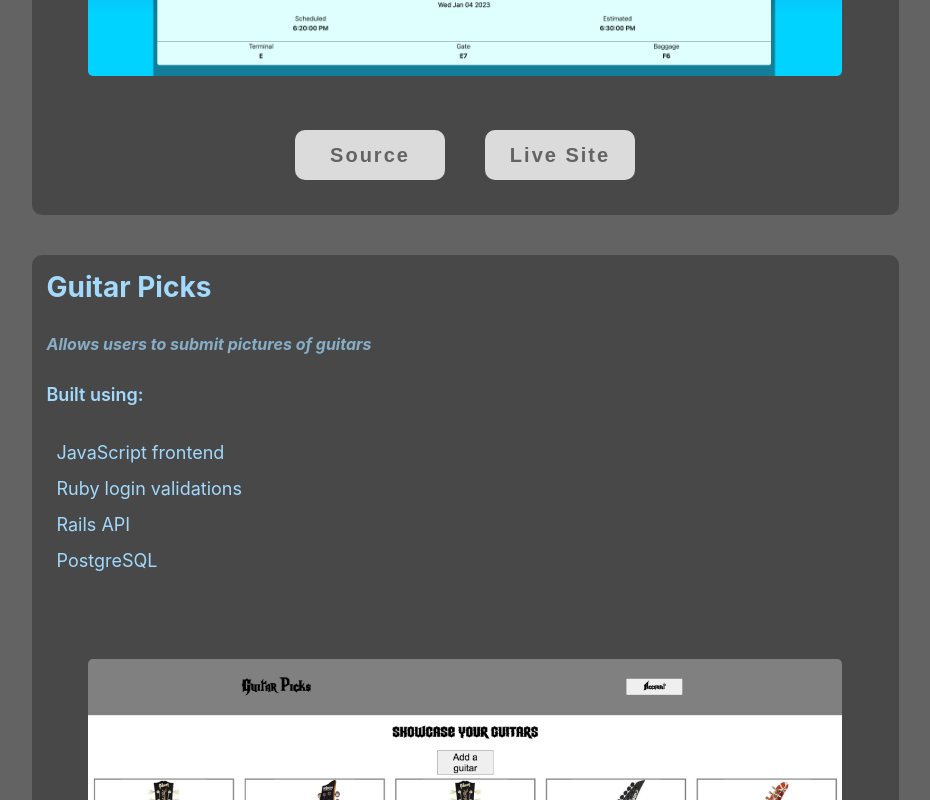
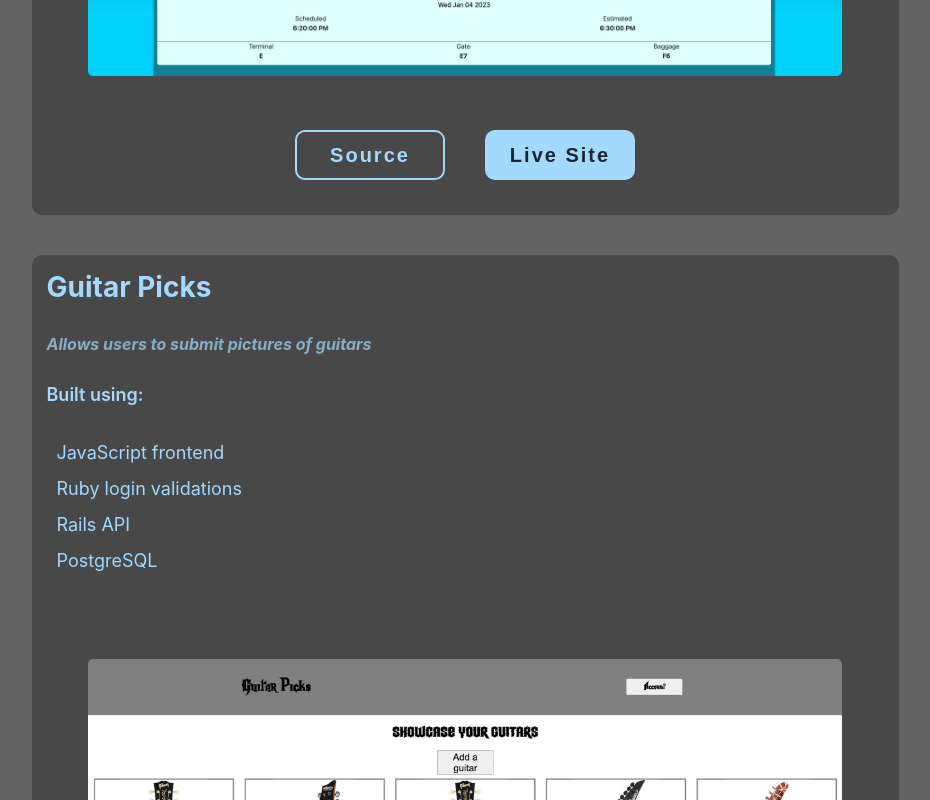
Before and after one commit to Swislok-Dev/portfolio, a React (Create React App) app: page / in a window 1280 px wide. Shown: the part 1640-2440 px from the top of the page, without its empty margins (175-1105 px from the left). Built offline with nearby package versions, Linux system fonts and the light colour scheme.

Commit message:
offset colors for source/live site buttons

```diff
--- a/src/App.css
+++ b/src/App.css
@@ -104,13 +104,22 @@
 }
 
 .btn {
-  background-color: var(--bg-1);
-  color: var(--links);
-  border: none;
+  background-color: transparent;
   font-size: 20px;
   font-weight: bold;
   letter-spacing: 2px;
   border-radius: 10px;
+  border: 2px solid #a2d9fd;
+  transition: 0.5s ease-in-out;
+}
+
+.live-btn {
+  background-color: #a2d9fd;
+  color: rgb(27, 38, 48);
+}
+
+.source-btn {
+  color: #a2d9fd;
 }
 
 .btn:focus {
@@ -118,9 +127,18 @@
 }
 
 .btn:hover {
-  background-color: var(--bg-accent);
   cursor: pointer;
-  border: none;
+  box-shadow: 0 0 10px;
+}
+
+.live-btn:hover {
+  background-color: transparent;
+  color: #a2d9fd;
+}
+
+.source-btn:hover {
+  background-color: #a2d9fd;
+  color: rgb(27, 38, 48);
 }
 
 .btn:active {
--- a/src/components/Project.jsx
+++ b/src/components/Project.jsx
@@ -18,11 +18,11 @@
       </figure>
       <div className="project-links">
         <a href={githubLink} target="_blank" rel="noreferrer">
-          <button className="btn">Source</button>
+          <button className="btn source-btn">Source</button>
         </a>
 
         <a href={liveLink} target="_blank" rel="noreferrer">
-          <button className="btn">Live Site</button>
+          <button className="btn live-btn">Live Site</button>
         </a>
       </div>
     </article>
```
